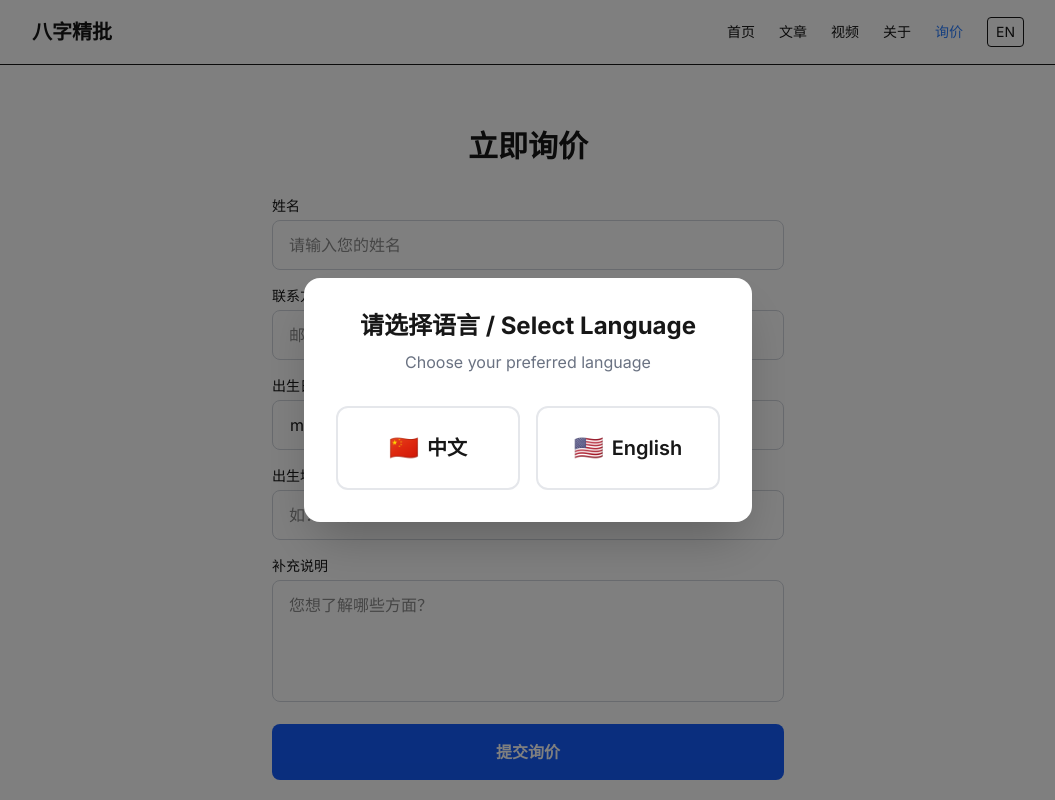
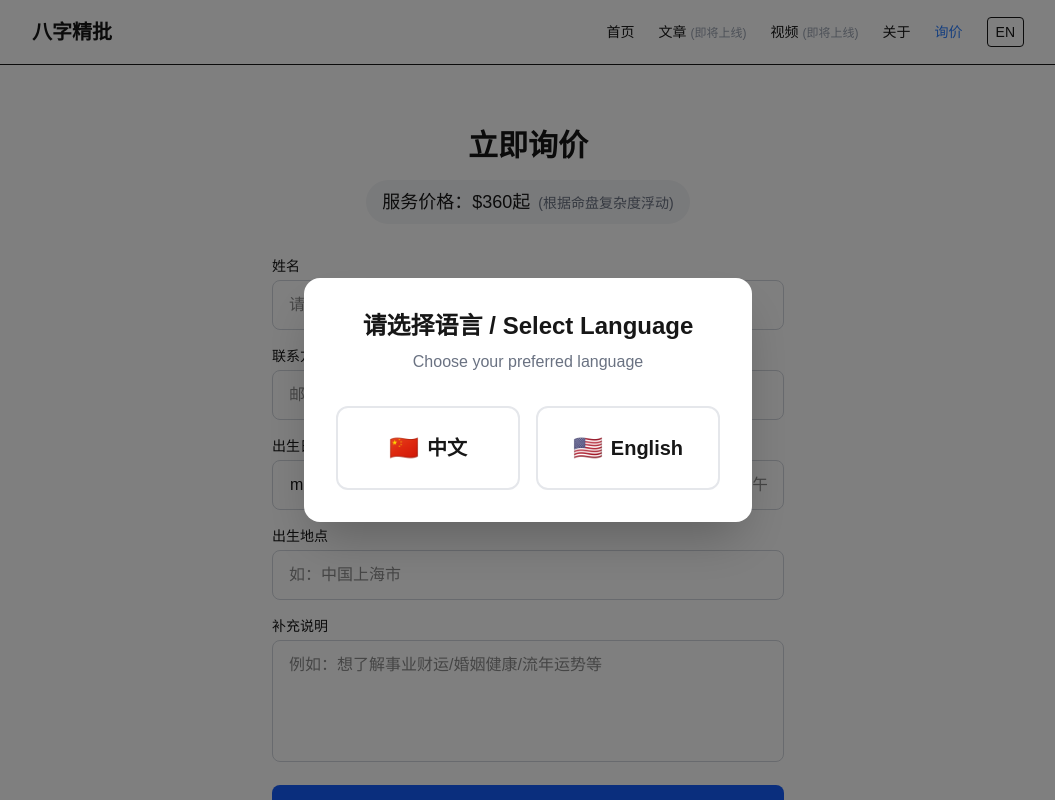
Before and after one commit to ValleyChen2025/destiny, a Next.js app: page /quote in a window 1280 px wide. Shown: the top 800 px of the page, without its empty margins (112-1167 px from the left). Built offline with nearby package versions, Linux system fonts and the light colour scheme.

Commit message:
连接Google Sheets询价表单

```diff
--- a/src/app/about/page.tsx
+++ b/src/app/about/page.tsx
@@ -3,23 +3,84 @@
 import { useLanguage } from '@/components/LanguageContext';
 
 export default function AboutPage() {
-  const { t, lang } = useLanguage();
+  const { lang } = useLanguage();
   const isZh = lang === 'zh';
+
+  const advantages = [
+    {
+      icon: '📚',
+      title: isZh ? '10年+命理经验' : '10+ Years Experience',
+      desc: isZh ? '资深命理师团队，专业可靠' : 'Professional Bazi masters with years of experience'
+    },
+    {
+      icon: '🎯',
+      title: isZh ? '个性化命盘解析' : 'Personalized Analysis',
+      desc: isZh ? '针对个人特点定制分析报告' : 'Customized reports based on your unique Bazi'
+    },
+    {
+      icon: '🔒',
+      title: isZh ? '隐私加密保护' : 'Privacy Protection',
+      desc: isZh ? '严格保密您的个人信息' : 'Your personal information is strictly confidential'
+    }
+  ];
+
+  const steps = [
+    { num: '1', title: isZh ? '提交询价' : 'Submit Inquiry' },
+    { num: '2', title: isZh ? '确认需求' : 'Confirm Details' },
+    { num: '3', title: isZh ? '深度解析' : 'Deep Analysis' },
+    { num: '4', title: isZh ? '交付报告' : 'Deliver Report' }
+  ];
 
   return (
     <div className="max-w-3xl mx-auto px-4 py-16">
-      <h1 className="text-3xl font-bold text-center mb-8">{t.about.title}</h1>
+      <h1 className="text-3xl font-bold text-center mb-4">
+        {isZh ? '关于我们' : 'About Us'}
+      </h1>
 
-      <div className="prose dark:prose-invert mx-auto">
-        <p className="text-lg text-gray-600 dark:text-gray-300 mb-8">
-          {t.about.content}
-        </p>
+      <p className="text-lg text-gray-600 dark:text-gray-300 text-center mb-12">
+        {isZh
+          ? '用传统智慧解读现代人生'
+          : 'Interpreting modern life with traditional wisdom'}
+      </p>
+
+      {/* Advantages */}
+      <div className="grid md:grid-cols-3 gap-6 mb-12">
+        {advantages.map((item, i) => (
+          <div key={i} className="text-center p-6 bg-gray-50 dark:bg-zinc-800 rounded-xl">
+            <div className="text-4xl mb-3">{item.icon}</div>
+            <h3 className="font-bold mb-2">{item.title}</h3>
+            <p className="text-sm text-gray-500">{item.desc}</p>
+          </div>
+        ))}
       </div>
 
-      <div className="bg-blue-50 dark:bg-blue-900/20 rounded-2xl p-8 mt-12">
-        <h2 className="text-xl font-bold mb-4">🔒 {t.about.privacyTitle}</h2>
+      {/* Process */}
+      <div className="mb-12">
+        <h2 className="text-xl font-bold text-center mb-8">
+          {isZh ? '服务流程' : 'Service Process'}
+        </h2>
+        <div className="flex justify-between items-center">
+          {steps.map((step, i) => (
+            <div key={i} className="flex flex-col items-center">
+              <div className="w-12 h-12 bg-blue-600 text-white rounded-full flex items-center justify-center font-bold text-xl mb-2">
+                {step.num}
+              </div>
+              <span className="text-sm text-center">{step.title}</span>
+              {i < steps.length - 1 && (
+                <div className="hidden md:block absolute w-full h-0.5 bg-gray-200 -z-10" style={{ left: '50%', width: '100%', top: '24px' }} />
+              )}
+            </div>
+          ))}
+        </div>
+      </div>
+
+      {/* Privacy */}
+      <div className="bg-blue-50 dark:bg-blue-900/20 rounded-2xl p-8">
+        <h2 className="text-xl font-bold mb-4">🔒 {isZh ? '隐私声明' : 'Privacy Policy'}</h2>
         <p className="text-gray-600 dark:text-gray-300">
-          {t.about.privacyContent}
+          {isZh
+            ? '所有提交的八字信息仅用于分析，我们将严格保密，绝不泄露给任何第三方。'
+            : 'All Bazi information submitted is only used for analysis. We will keep it strictly confidential and never share with any third party.'}
         </p>
       </div>
     </div>
--- a/src/app/articles/page.tsx
+++ b/src/app/articles/page.tsx
@@ -1,23 +1,42 @@
 'use client';
 
-import ContentCard from '@/components/ContentCard';
-import articles from '@/data/articles.json';
+import { useLanguage } from '@/components/LanguageContext';
 
 export default function ArticlesPage() {
+  const { lang } = useLanguage();
+  const isZh = lang === 'zh';
+
   return (
     <div className="max-w-5xl mx-auto px-4 py-16">
-      <h1 className="text-3xl font-bold text-center mb-8">📄 文章</h1>
+      <h1 className="text-3xl font-bold text-center mb-4">📄 {isZh ? '文章' : 'Articles'}</h1>
+
+      <div className="text-center mb-8">
+        <span className="inline-block px-4 py-2 bg-yellow-50 dark:bg-yellow-900/20 text-yellow-700 dark:text-yellow-300 rounded-lg">
+          📢 {isZh ? '内容持续更新中，敬请期待！' : 'Content coming soon, stay tuned!'}
+        </span>
+      </div>
+
       <div className="grid md:grid-cols-3 gap-6">
-        {articles.map((article) => (
-          <ContentCard
-            key={article.id}
-            type="article"
-            title={article.title}
-            titleEn={article.titleEn}
-            summary={article.summary}
-            summaryEn={article.summaryEn}
-            date={article.date}
-          />
+        {[1, 2, 3].map((i) => (
+          <div
+            key={i}
+            className="bg-white dark:bg-zinc-800 rounded-xl shadow-sm border overflow-hidden"
+          >
+            <div className="aspect-video bg-gradient-to-br from-gray-100 to-gray-200 dark:from-zinc-700 dark:to-zinc-600 flex items-center justify-center">
+              <span className="text-4xl">📄</span>
+            </div>
+            <div className="p-4">
+              <h3 className="font-semibold mb-2">
+                {isZh ? `文章${i}（待发布）` : `Article ${i} (Coming Soon)`}
+              </h3>
+              <p className="text-sm text-gray-500 line-clamp-2">
+                {isZh ? '深度解析八字核心逻辑，助您自主入门' : 'Deep analysis of Bazi fundamentals'}
+              </p>
+              <p className="text-xs text-gray-400 mt-2">
+                {isZh ? '即将上线' : 'Coming Soon'}
+              </p>
+            </div>
+          </div>
         ))}
       </div>
     </div>
--- a/src/app/layout.tsx
+++ b/src/app/layout.tsx
@@ -1,12 +1,9 @@
 import type { Metadata } from "next";
-import { Inter } from "next/font/google";
 import "./globals.css";
 import { LanguageProvider } from "@/components/LanguageContext";
 import LanguageModal from "@/components/LanguageModal";
 import Header from "@/components/Header";
 import Footer from "@/components/Footer";
-
-const inter = Inter({ subsets: ["latin"] });
 
 export const metadata: Metadata = {
   title: "八字精批 | Destiny Analysis",
@@ -20,7 +17,7 @@ export default function RootLayout({
 }>) {
   return (
     <html lang="zh">
-      <body className={inter.className}>
+      <body>
         <LanguageProvider>
           <LanguageModal />
           <Header />
--- a/src/app/quote/page.tsx
+++ b/src/app/quote/page.tsx
@@ -4,11 +4,22 @@ import { useLanguage } from '@/components/LanguageContext';
 import QuoteForm from '@/components/QuoteForm';
 
 export default function QuotePage() {
-  const { t } = useLanguage();
+  const { t, lang } = useLanguage();
+  const isZh = lang === 'zh';
 
   return (
     <div className="max-w-3xl mx-auto px-4 py-16">
-      <h1 className="text-3xl font-bold text-center mb-8">{t.quote.title}</h1>
+      <h1 className="text-3xl font-bold text-center mb-4">{t.quote.title}</h1>
+
+      <div className="text-center mb-8">
+        <span className="inline-block px-4 py-2 bg-gray-100 dark:bg-zinc-800 rounded-full text-lg">
+          {isZh ? '服务价格：$360起' : 'Price: Starting from $360'}
+          <span className="text-sm text-gray-500 ml-2">
+            ({isZh ? '根据命盘复杂度浮动' : 'Based on complexity'})
+          </span>
+        </span>
+      </div>
+
       <QuoteForm />
     </div>
   );
--- a/src/app/videos/page.tsx
+++ b/src/app/videos/page.tsx
@@ -1,21 +1,44 @@
 'use client';
 
-import ContentCard from '@/components/ContentCard';
-import videos from '@/data/videos.json';
+import { useLanguage } from '@/components/LanguageContext';
 
 export default function VideosPage() {
+  const { lang } = useLanguage();
+  const isZh = lang === 'zh';
+
   return (
     <div className="max-w-5xl mx-auto px-4 py-16">
-      <h1 className="text-3xl font-bold text-center mb-8">🎬 视频</h1>
+      <h1 className="text-3xl font-bold text-center mb-4">🎬 {isZh ? '视频' : 'Videos'}</h1>
+
+      <div className="text-center mb-8">
+        <span className="inline-block px-4 py-2 bg-yellow-50 dark:bg-yellow-900/20 text-yellow-700 dark:text-yellow-300 rounded-lg">
+          📢 {isZh ? '内容持续更新中，敬请期待！' : 'Content coming soon, stay tuned!'}
+        </span>
+      </div>
+
       <div className="grid md:grid-cols-3 gap-6">
-        {videos.map((video) => (
-          <ContentCard
-            key={video.id}
-            type="video"
-            title={video.title}
-            titleEn={video.titleEn}
-            date={video.date}
-          />
+        {[
+          isZh ? '视频教程（第一季）' : 'Video Tutorial (Season 1)',
+          isZh ? '案例精讲（待更新）' : 'Case Studies (Coming)',
+          isZh ? '互动答疑（筹备中）' : 'Q&A Sessions (Preparing)'
+        ].map((title, i) => (
+          <div
+            key={i}
+            className="bg-white dark:bg-zinc-800 rounded-xl shadow-sm border overflow-hidden"
+          >
+            <div className="aspect-video bg-gradient-to-br from-blue-100 to-purple-100 dark:from-zinc-700 dark:to-zinc-600 flex items-center justify-center">
+              <span className="text-4xl">🎬</span>
+            </div>
+            <div className="p-4">
+              <h3 className="font-semibold mb-2">{title}</h3>
+              <p className="text-sm text-gray-500 line-clamp-2">
+                {isZh ? '专业命理讲解与案例分析' : 'Professional Bazi analysis and case studies'}
+              </p>
+              <p className="text-xs text-gray-400 mt-2">
+                {isZh ? '即将上线' : 'Coming Soon'}
+              </p>
+            </div>
+          </div>
         ))}
       </div>
     </div>
--- a/src/components/Header.tsx
+++ b/src/components/Header.tsx
@@ -11,12 +11,14 @@ export default function Header() {
   const pathname = usePathname();
   const [menuOpen, setMenuOpen] = useState(false);
 
+  const isZh = lang === 'zh';
+
   const navItems = [
-    { href: '/', label: t.nav.home },
-    { href: '/articles', label: t.nav.articles },
-    { href: '/videos', label: t.nav.videos },
-    { href: '/about', label: t.nav.about },
-    { href: '/quote', label: t.nav.quote },
+    { href: '/', label: isZh ? '首页' : 'Home' },
+    { href: '/articles', label: isZh ? '文章' : 'Articles', badge: isZh ? '即将上线' : 'Soon' },
+    { href: '/videos', label: isZh ? '视频' : 'Videos', badge: isZh ? '即将上线' : 'Soon' },
+    { href: '/about', label: isZh ? '关于' : 'About' },
+    { href: '/quote', label: isZh ? '询价' : 'Quote' },
   ];
 
   return (
@@ -37,6 +39,9 @@ export default function Header() {
                 }`}
               >
                 {item.label}
+                {item.badge && (
+                  <span className="ml-1 text-xs text-gray-400">({item.badge})</span>
+                )}
               </Link>
             ))}
             <button
@@ -67,6 +72,9 @@ export default function Header() {
                 }`}
               >
                 {item.label}
+                {item.badge && (
+                  <span className="ml-1 text-xs text-gray-400">({item.badge})</span>
+                )}
               </Link>
             ))}
             <button
--- a/src/components/QuoteForm.tsx
+++ b/src/components/QuoteForm.tsx
@@ -3,38 +3,39 @@
 import { useState } from 'react';
 import { useLanguage } from './LanguageContext';
 
+// Google Apps Script API URL
+const GOOGLE_SCRIPT_URL = 'https://script.google.com/macros/s/AKfycbzZ9YHlJE_It6JfRLDQVXkXURtdNqN4t0XQx0JA7reLPclRCEKw7nwbVkODoPBxSoEP/exec';
+
 export default function QuoteForm() {
   const { t, lang } = useLanguage();
+  const isZh = lang === 'zh';
   const [submitted, setSubmitted] = useState(false);
   const [loading, setLoading] = useState(false);
+  const [error, setError] = useState('');
 
   const handleSubmit = async (e: React.FormEvent<HTMLFormElement>) => {
     e.preventDefault();
     setLoading(true);
+    setError('');
 
     const formData = new FormData(e.currentTarget);
-    const data = {
-      name: formData.get('name'),
-      contact: formData.get('contact'),
-      birthDate: formData.get('birthDate'),
-      birthTime: formData.get('birthTime'),
-      birthPlace: formData.get('birthPlace'),
-      message: formData.get('message'),
-      lang,
-    };
 
     try {
-      const res = await fetch('/api/orders', {
+      const res = await fetch(GOOGLE_SCRIPT_URL, {
         method: 'POST',
-        headers: { 'Content-Type': 'application/json' },
-        body: JSON.stringify(data),
+        body: formData,
       });
 
-      if (res.ok) {
+      const data = await res.json();
+
+      if (data.result === 'success') {
         setSubmitted(true);
+      } else {
+        setError(data.error || '提交失败，请重试');
       }
-    } catch (error) {
-      console.error(error);
+    } catch (err) {
+      console.error(err);
+      setError('网络错误，请稍后重试');
     } finally {
       setLoading(false);
     }
@@ -52,6 +53,12 @@ export default function QuoteForm() {
 
   return (
     <form onSubmit={handleSubmit} className="max-w-lg mx-auto space-y-4">
+      {error && (
+        <div className="p-3 bg-red-50 text-red-600 rounded-lg text-sm">
+          {error}
+        </div>
+      )}
+
       <div>
         <label className="block text-sm font-medium mb-1">{t.quote.name}</label>
         <input
@@ -67,8 +74,8 @@ export default function QuoteForm() {
         <input
           name="contact"
           required
-          type="email"
-          placeholder={t.quote.contactPlaceholder}
+          type="text"
+          placeholder={isZh ? '邮箱或微信（选填其一）' : 'Email or WeChat (one is required)'}
           className="w-full px-4 py-3 rounded-lg border border-gray-300 dark:border-zinc-600 dark:bg-zinc-800 focus:ring-2 focus:ring-blue-500 focus:border-transparent"
         />
       </div>
@@ -77,7 +84,7 @@ export default function QuoteForm() {
         <div>
           <label className="block text-sm font-medium mb-1">{t.quote.birthDate}</label>
           <input
-            name="birthDate"
+            name="birthdate"
             required
             type="date"
             className="w-full px-4 py-3 rounded-lg border border-gray-300 dark:border-zinc-600 dark:bg-zinc-800 focus:ring-2 focus:ring-blue-500 focus:border-transparent"
@@ -86,9 +93,9 @@ export default function QuoteForm() {
         <div>
           <label className="block text-sm font-medium mb-1">{t.quote.birthTime}</label>
           <input
-            name="birthTime"
+            name="birthtime"
             required
-            placeholder={t.quote.birthTimePlaceholder}
+            placeholder={isZh ? '如：1990-05-20 09:30 或 上午9点半' : 'e.g., 1990-05-20 09:30 or 9:30 AM'}
             className="w-full px-4 py-3 rounded-lg border border-gray-300 dark:border-zinc-600 dark:bg-zinc-800 focus:ring-2 focus:ring-blue-500 focus:border-transparent"
           />
         </div>
@@ -97,9 +104,9 @@ export default function QuoteForm() {
       <div>
         <label className="block text-sm font-medium mb-1">{t.quote.birthPlace}</label>
         <input
-          name="birthPlace"
+          name="birthplace"
           required
-          placeholder={t.quote.birthPlacePlaceholder}
+          placeholder={isZh ? '如：中国上海市' : 'e.g., Shanghai, China'}
           className="w-full px-4 py-3 rounded-lg border border-gray-300 dark:border-zinc-600 dark:bg-zinc-800 focus:ring-2 focus:ring-blue-500 focus:border-transparent"
         />
       </div>
@@ -107,20 +114,27 @@ export default function QuoteForm() {
       <div>
         <label className="block text-sm font-medium mb-1">{t.quote.message}</label>
         <textarea
-          name="message"
+          name="note"
           rows={4}
-          placeholder={t.quote.messagePlaceholder}
+          placeholder={isZh ? '例如：想了解事业财运/婚姻健康/流年运势等' : 'e.g., Career, love, health, yearly fortune, etc.'}
           className="w-full px-4 py-3 rounded-lg border border-gray-300 dark:border-zinc-600 dark:bg-zinc-800 focus:ring-2 focus:ring-blue-500 focus:border-transparent resize-none"
         />
       </div>
+
+      {/* 隐藏字段：语言标记 */}
+      <input type="hidden" name="language" value={lang} />
 
       <button
         type="submit"
         disabled={loading}
         className="w-full py-4 bg-blue-600 hover:bg-blue-700 disabled:bg-blue-400 text-white rounded-lg font-semibold transition-colors"
       >
-        {loading ? '...' : t.quote.submit}
+        {loading ? (isZh ? '提交中...' : 'Submitting...') : t.quote.submit}
       </button>
+
+      <p className="text-center text-sm text-gray-500">
+        {isZh ? '提交后24小时内客服联系您' : 'We will contact you within 24 hours'}
+      </p>
     </form>
   );
 }
--- a/src/components/ServiceHero.tsx
+++ b/src/components/ServiceHero.tsx
@@ -28,10 +28,6 @@ export default function ServiceHero() {
 
         <div className="w-32 h-1 bg-gradient-to-r from-blue-500 to-purple-500 mx-auto mb-8" />
 
-        <div className="text-3xl md:text-4xl font-bold mb-8">
-          {t.site.price} <span className="text-lg font-normal text-gray-500">{t.site.priceNote}</span>
-        </div>
-
         <div className="flex flex-col sm:flex-row gap-4 justify-center">
           <Link
             href="/quote"
```
